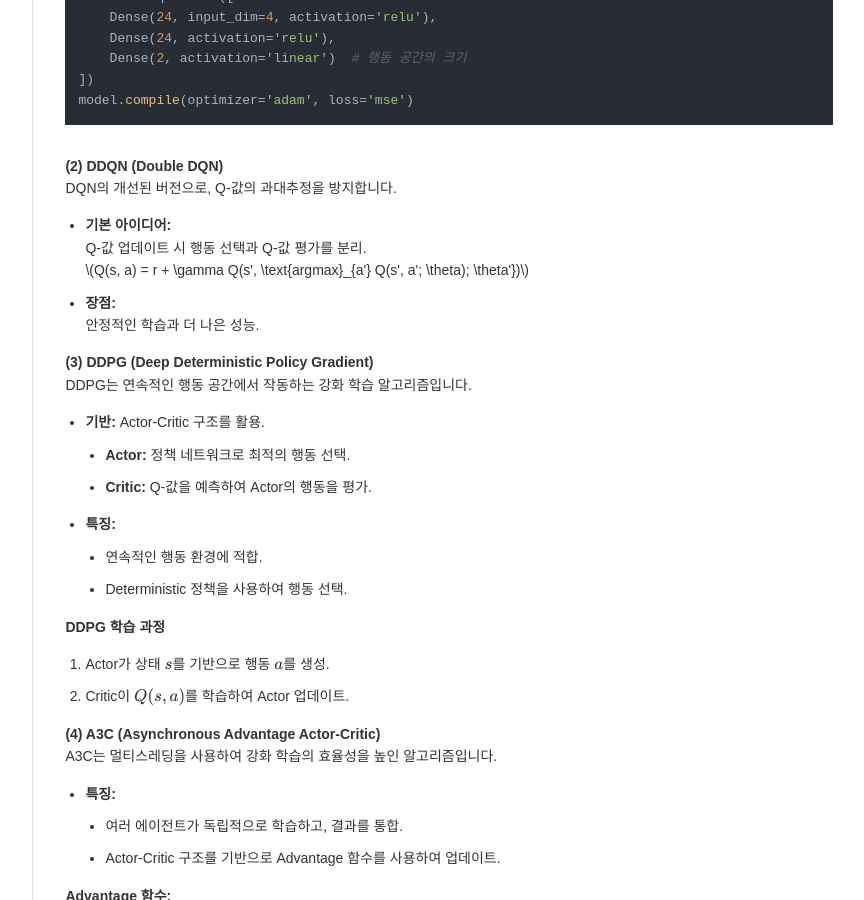
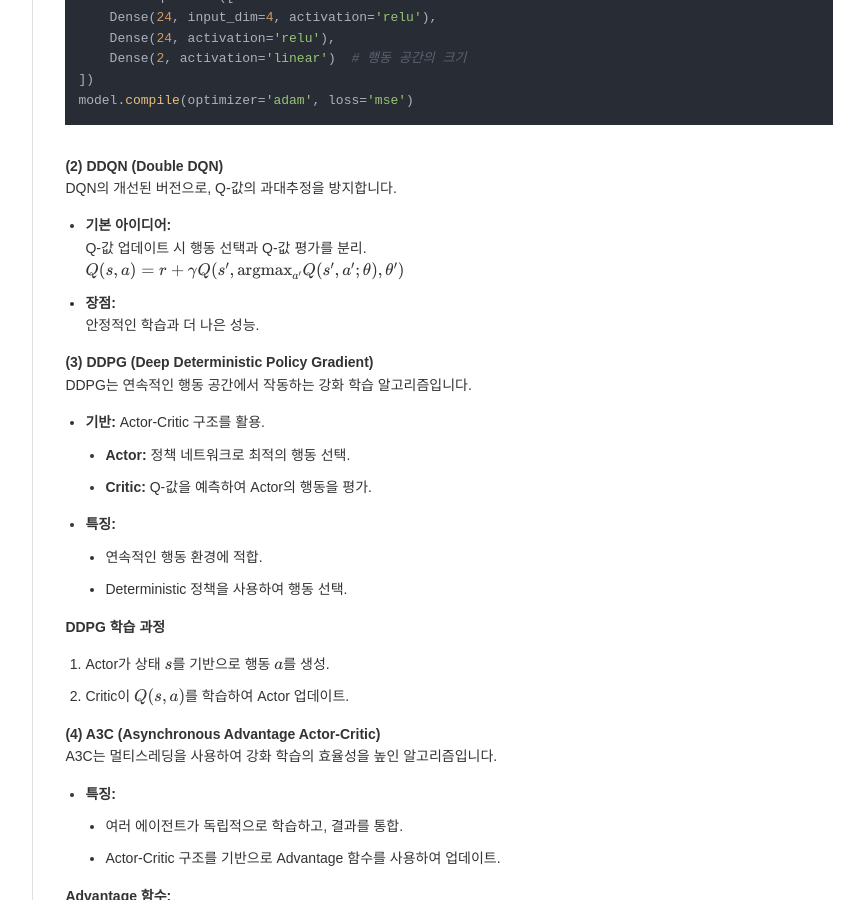
Before and after one commit to Mminzy22/Blog, a Jekyll site: the page built from _posts/Machine-Learning/2024-12-05-Machine-Learning15.md, in a window 1280 px wide and 900 px high, scrolled down 1054 px. Shown: the whole window, without its empty margins (261-1125 px from the left). Built offline with Jekyll 4.4.1, drawn with Linux system fonts in a browser that asks for light colours; nearby versions of some CDN libraries; comment, search, counter and statistics services are not loaded.

Commit message:
fix html

```diff
--- a/_posts/Machine-Learning/2024-12-05-Machine-Learning15.md
+++ b/_posts/Machine-Learning/2024-12-05-Machine-Learning15.md
@@ -53,7 +53,7 @@ DQN의 개선된 버전으로, Q-값의 과대추정을 방지합니다.
 
 - **기본 아이디어:**
   Q-값 업데이트 시 행동 선택과 Q-값 평가를 분리.
-  $$ Q(s, a) = r + \gamma Q(s', \text{argmax}_{a'} Q(s', a'; \theta); \theta'}) $$
+  $$ Q(s, a) = r + \gamma Q(s', \text{argmax}_{a'} Q(s', a'; \theta), \theta') $$
 - **장점:**
   안정적인 학습과 더 나은 성능.
 
```
